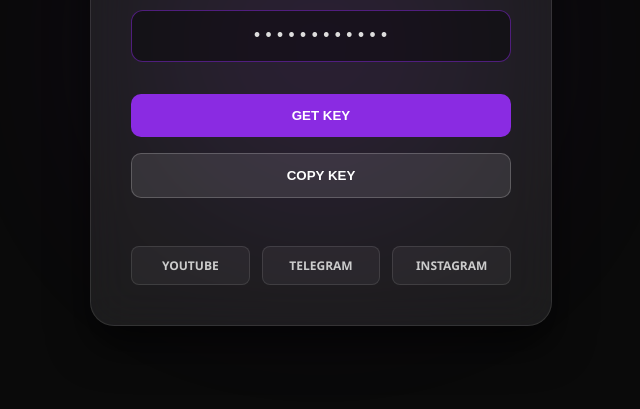
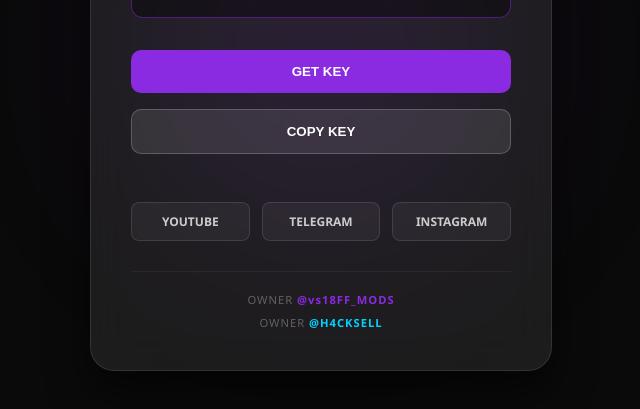
Before and after one commit to MRKIILERPRIME/PRIME-KILLERS-MOD, a plain HTML site: page index.html in a window 1280 px wide. Shown: the part 353-762 px from the top of the page, without its empty margins (319-959 px from the left). Drawn offline with Linux system fonts and the light colour scheme.

Commit message:
Update index.html

```diff
--- a/index.html
+++ b/index.html
@@ -165,11 +165,28 @@
         <button class="main-btn btn-copy" onclick="copyKey()">COPY KEY</button>
 
         <div class="social-grid">
-            <a href="https://youtube.com/@yourchannel" target="_blank" class="social-btn">YOUTUBE</a>
-            <a href="https://t.me/yourchannel" target="_blank" class="social-btn">TELEGRAM</a>
-            <a href="https://instagram.com/yourprofile" target="_blank" class="social-btn">INSTAGRAM</a>
+            <a href="https://youtube.com/@vs18ff?si=dREiHJHOEkfgm2rC" target="_blank" class="social-btn">YOUTUBE</a>
+            <a href="https://t.me/+QMP_xyn_P3lmZGE1" target="_blank" class="social-btn">TELEGRAM</a>
+            <a href="https://www.instagram.com/virajsingh1335?igsh=cXlmZzFmNWI0YTJy" target="_blank" class="social-btn">INSTAGRAM</a>
         </div>
+
+        <div style="margin-top: 30px; border-top: 1px solid rgba(255,255,255,0.05); padding-top: 20px;">
+
+    <div style="font-size: 0.7rem; color: rgba(255,255,255,0.3); letter-spacing: 1px; margin-bottom: 8px;">
+        OWNER
+        <a href="http://t.me/vs18FF_MODS" target="_blank" style="color: var(--primary-purple); font-weight: bold; text-decoration: none;">
+            @vs18FF_MODS
+        </a>
     </div>
+
+    <div style="font-size: 0.7rem; color: rgba(255,255,255,0.3); letter-spacing: 1px;">
+        OWNER
+        <a href="http://t.me/H4CKSELL" target="_blank" style="color: #00d2ff; font-weight: bold; text-decoration: none;">
+            @H4CKSELL
+        </a>
+    </div>
+
+</div>
 
     <script>
         // CHANGE YOUR KEY HERE
```
